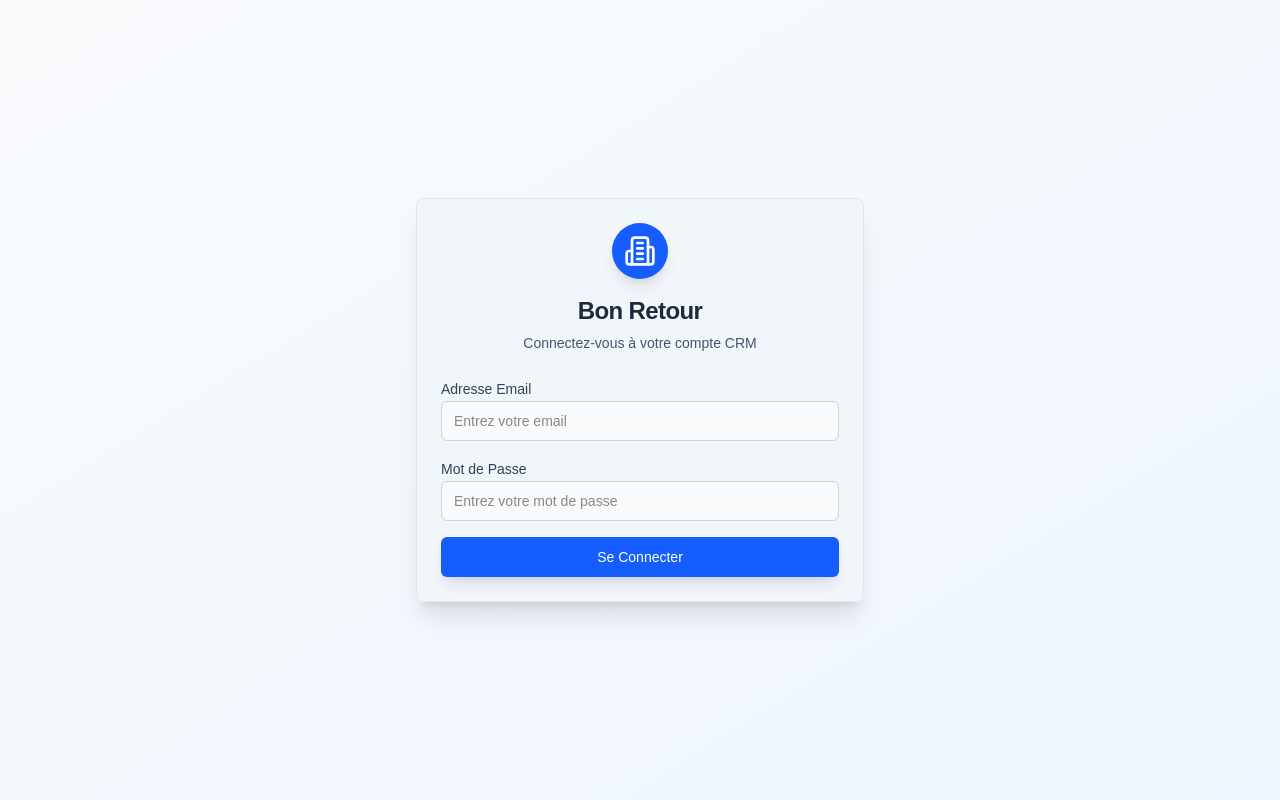
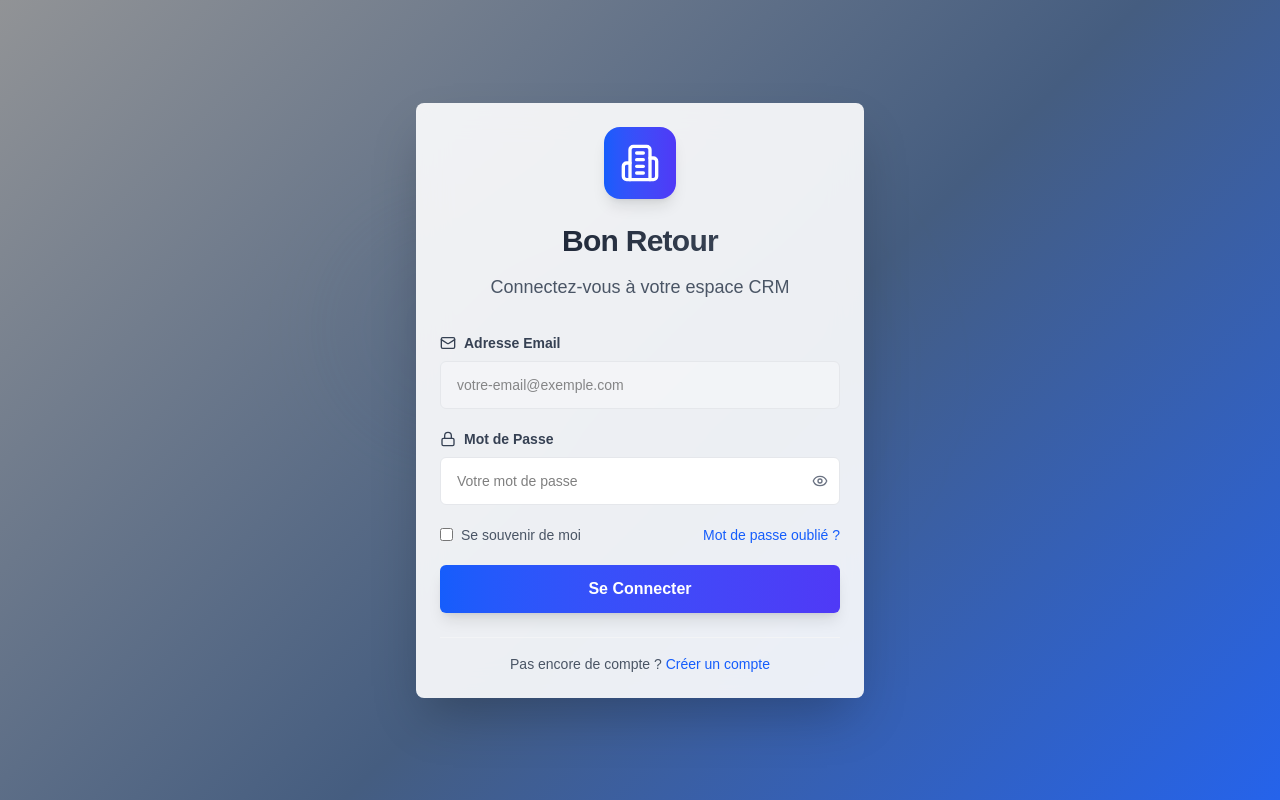
Before and after one commit to DhiaGhouma/miniCRM, a Next.js app: page /login in a window 1280 px wide. Built offline with nearby package versions, Linux system fonts and the light colour scheme.

Commit message:
design modifications

```diff
--- a/src/app/login/page.tsx
+++ b/src/app/login/page.tsx
@@ -5,71 +5,238 @@ import { useRouter } from 'next/navigation';
 import { Button } from '@/components/ui/button';
 import { Input } from '@/components/ui/input';
 import { Label } from '@/components/ui/label';
-import { Card, CardContent, CardDescription, CardHeader, CardTitle } from '@/components/ui/card'
-import { Building2 } from 'lucide-react';
+import { Card, CardContent, CardDescription, CardHeader, CardTitle } from '@/components/ui/card';
+import { Building2, Eye, EyeOff, Lock, Mail, Loader2, CheckCircle2, AlertCircle } from 'lucide-react';
 
 export default function LoginPage() {
   const [email, setEmail] = useState('');
   const [password, setPassword] = useState('');
+  const [showPassword, setShowPassword] = useState(false);
+  const [isLoading, setIsLoading] = useState(false);
+  const [rememberMe, setRememberMe] = useState(false);
+  const [errors, setErrors] = useState({ email: '', password: '', general: '' });
+  const [showSuccess, setShowSuccess] = useState(false);
   const router = useRouter();
 
-  const handleSubmit = (e: React.FormEvent) => {
+  const validateForm = () => {
+    const newErrors = { email: '', password: '', general: '' };
+    let isValid = true;
+
+    if (!email) {
+      newErrors.email = "L'adresse email est requise";
+      isValid = false;
+    } else if (!/^[A-Z0-9._%+-]+@[A-Z0-9.-]+\.[A-Z]{2,}$/i.test(email)) {
+      newErrors.email = "Format d'email invalide";
+      isValid = false;
+    }
+
+    if (!password) {
+      newErrors.password = 'Le mot de passe est requis';
+      isValid = false;
+    } else if (password.length < 6) {
+      newErrors.password = 'Le mot de passe doit contenir au moins 6 caractères';
+      isValid = false;
+    }
+
+    setErrors(newErrors);
+    return isValid;
+  };
+
+  const handleSubmit = async (e: React.FormEvent) => {
     e.preventDefault();
+
+    if (!validateForm()) return;
+
+    setIsLoading(true);
+    setErrors({ email: '', password: '', general: '' });
+
+    try {
+      // Mock async login
+      await new Promise((resolve) => setTimeout(resolve, 1000));
+      setShowSuccess(true);
+
+      setTimeout(() => {
         router.push('/dashboard');
+      }, 500);
+    } catch (error) {
+      setErrors((prev) => ({
+        ...prev,
+        general: error instanceof Error ? error.message : 'Erreur de connexion',
+      }));
+    } finally {
+      setIsLoading(false);
+    }
+  };
+
+  const togglePasswordVisibility = () => {
+    setShowPassword(!showPassword);
   };
 
   return (
-    <div className="min-h-screen bg-gradient-to-br from-slate-50 to-blue-50 flex items-center justify-center p-4">
-      <Card className="w-full max-w-md shadow-xl bg-slate-100/80 backdrop-blur-sm border-slate-200">
-        <CardHeader className="text-center">
-          <div className="flex items-center justify-center mb-4">
-            <div className="bg-blue-600 p-3 rounded-full shadow-lg">
-              <Building2 className="h-8 w-8 text-white" />
+    <div
+  className="min-h-screen flex items-center justify-center p-4 relative overflow-hidden"
+  style={{
+    background: 'linear-gradient(135deg,rgb(145, 147, 150) 0%,rgb(69, 93, 128) 55%, #2563eb 100%)',
+  }}
+>
+
+      {/* Animated background elements (optional) */}
+      <div className="absolute inset-0 overflow-hidden">
+        <div className="absolute -top-1/2 -right-1/2 w-96 h-96 bg-gradient-to-br from-blue-400/20 to-slate-400/20 rounded-full mix-blend-multiply filter blur-3xl opacity-50 animate-pulse"></div>
+        <div className="absolute -bottom-1/2 -left-1/2 w-96 h-96 bg-gradient-to-tr from-gray-400/20 to-blue-500/20 rounded-full mix-blend-multiply filter blur-3xl opacity-50 animate-pulse animation-delay-2000"></div>
+        <div className="absolute top-1/4 left-1/4 w-64 h-64 bg-gradient-to-r from-slate-300/15 to-blue-400/15 rounded-full mix-blend-multiply filter blur-2xl opacity-40 animate-pulse animation-delay-4000"></div>
+        <div className="absolute bottom-1/3 right-1/3 w-80 h-80 bg-gradient-to-l from-gray-300/10 to-blue-300/10 rounded-full mix-blend-multiply filter blur-3xl opacity-30 animate-pulse animation-delay-6000"></div>
+      </div>
+
+      <Card className="w-full max-w-md shadow-2xl bg-white/90 backdrop-blur-lg border-0 relative z-10 animate-in fade-in-0 slide-in-from-bottom-4 duration-700">
+        <CardHeader className="text-center pb-8">
+          <div className="flex items-center justify-center mb-6">
+            <div className="bg-gradient-to-r from-blue-600 to-indigo-600 p-4 rounded-2xl shadow-lg transform transition-transform hover:scale-105">
+              <Building2 className="h-10 w-10 text-white" />
             </div>
           </div>
-          <CardTitle className="text-2xl font-bold text-slate-800">Bon Retour</CardTitle>
-          <CardDescription className="text-slate-600">
-            Connectez-vous à votre compte CRM
+          <CardTitle className="text-3xl font-bold bg-gradient-to-r from-gray-900 to-gray-600 bg-clip-text text-transparent">
+            Bon Retour
+          </CardTitle>
+          <CardDescription className="text-gray-600 text-lg mt-2">
+            Connectez-vous à votre espace CRM
           </CardDescription>
         </CardHeader>
-        <CardContent>
-          <form onSubmit={handleSubmit} className="space-y-4">
+
+        {/* This is the important part: put form here with onSubmit */}
+        <form onSubmit={handleSubmit}>
+          <CardContent className="space-y-6">
+            {errors.general && (
+              <div className="flex items-center gap-2 p-3 bg-red-50 border border-red-200 rounded-lg text-red-700 animate-in fade-in-0 slide-in-from-top-1">
+                <AlertCircle className="h-4 w-4 flex-shrink-0" />
+                <span className="text-sm">{errors.general}</span>
+              </div>
+            )}
+
+            {showSuccess && (
+              <div className="flex items-center gap-2 p-3 bg-green-50 border border-green-200 rounded-lg text-green-700 animate-in fade-in-0 slide-in-from-top-1">
+                <CheckCircle2 className="h-4 w-4 flex-shrink-0" />
+                <span className="text-sm">Connexion réussie ! Redirection...</span>
+              </div>
+            )}
+
+            <div className="space-y-5">
               <div className="space-y-2">
-              <Label htmlFor="email" className="text-sm font-medium text-slate-700">
+                <Label htmlFor="email" className="text-sm font-semibold text-gray-700 flex items-center gap-2">
+                  <Mail className="h-4 w-4" />
                   Adresse Email
                 </Label>
+                <div className="relative">
                   <Input
                     id="email"
                     type="email"
-                placeholder="Entrez votre email"
+                    placeholder="votre-email@exemple.com"
                     value={email}
-                onChange={(e) => setEmail(e.target.value)}
-                className="bg-slate-50 border-slate-300 focus:border-blue-500 focus:ring-blue-500"
-                required
+                    onChange={(e) => {
+                      setEmail(e.target.value);
+                      if (errors.email) setErrors((prev) => ({ ...prev, email: '' }));
+                    }}
+                    className={`bg-gray-50/50 border-gray-200 focus:border-blue-500 focus:ring-blue-500 pl-4 h-12 transition-all duration-200 ${
+                      errors.email ? 'border-red-300 focus:border-red-500 focus:ring-red-500' : ''
+                    }`}
+                    disabled={isLoading}
                   />
+                  {errors.email && (
+                    <p className="text-red-500 text-xs mt-1 flex items-center gap-1">
+                      <AlertCircle className="h-3 w-3" />
+                      {errors.email}
+                    </p>
+                  )}
                 </div>
+              </div>
+
               <div className="space-y-2">
-              <Label htmlFor="password" className="text-sm font-medium text-slate-700">
+                <Label htmlFor="password" className="text-sm font-semibold text-gray-700 flex items-center gap-2">
+                  <Lock className="h-4 w-4" />
                   Mot de Passe
                 </Label>
+                <div className="relative">
                   <Input
                     id="password"
-                type="password"
-                placeholder="Entrez votre mot de passe"
+                    type={showPassword ? 'text' : 'password'}
+                    placeholder="Votre mot de passe"
                     value={password}
-                onChange={(e) => setPassword(e.target.value)}
-                className="bg-slate-50 border-slate-300 focus:border-blue-500 focus:ring-blue-500"
-                required
+                    onChange={(e) => {
+                      setPassword(e.target.value);
+                      if (errors.password) setErrors((prev) => ({ ...prev, password: '' }));
+                    }}
+                    className={`bg-white border-gray-200 focus:border-blue-500 focus:ring-blue-500 pl-4 pr-12 h-12 transition-all duration-200 text-black ${
+                      errors.password ? 'border-red-300 focus:border-red-500 focus:ring-red-500' : ''
+                    }`}
+                    disabled={isLoading}
                   />
+                  <button
+                    type="button"
+                    onClick={togglePasswordVisibility}
+                    className="absolute right-3 top-1/2 transform -translate-y-1/2 text-gray-500 hover:text-gray-700 transition-colors"
+                    disabled={isLoading}
+                    aria-label={showPassword ? 'Masquer le mot de passe' : 'Afficher le mot de passe'}
+                  >
+                    {showPassword ? <EyeOff className="h-4 w-4" /> : <Eye className="h-4 w-4" />}
+                  </button>
+                  {errors.password && (
+                    <p className="text-red-500 text-xs mt-1 flex items-center gap-1">
+                      <AlertCircle className="h-3 w-3" />
+                      {errors.password}
+                    </p>
+                  )}
                 </div>
+              </div>
+
+              <div className="flex items-center justify-between">
+                <div className="flex items-center space-x-2">
+                  <input
+                    id="remember"
+                    type="checkbox"
+                    checked={rememberMe}
+                    onChange={(e) => setRememberMe(e.target.checked)}
+                    className="rounded border-gray-300 text-blue-600 focus:ring-blue-500"
+                    disabled={isLoading}
+                  />
+                  <Label htmlFor="remember" className="text-sm text-gray-600 cursor-pointer">
+                    Se souvenir de moi
+                  </Label>
+                </div>
+                <button
+                  type="button"
+                  className="text-sm text-blue-600 hover:text-blue-800 font-medium transition-colors"
+                  disabled={isLoading}
+                >
+                  Mot de passe oublié ?
+                </button>
+              </div>
+
               <Button
                 type="submit"
-              className="w-full bg-blue-600 hover:bg-blue-700 text-white shadow-lg"
+                className="w-full bg-gradient-to-r from-blue-600 to-indigo-600 hover:from-blue-700 hover:to-indigo-700 text-white shadow-lg h-12 text-base font-semibold transition-all duration-200 transform hover:scale-[1.02] disabled:opacity-50 disabled:cursor-not-allowed disabled:transform-none"
+                disabled={isLoading}
               >
-              Se Connecter
+                {isLoading ? (
+                  <div className="flex items-center gap-2">
+                    <Loader2 className="h-4 w-4 animate-spin" />
+                    Connexion en cours...
+                  </div>
+                ) : (
+                  'Se Connecter'
+                )}
               </Button>
+            </div>
+
+            <div className="text-center pt-4 border-t border-gray-100">
+              <p className="text-sm text-gray-600">
+                Pas encore de compte ?{' '}
+                <button className="text-blue-600 hover:text-blue-800 font-medium transition-colors" type="button">
+                  Créer un compte
+                </button>
+              </p>
+            </div>
+          </CardContent>
         </form>
-        </CardContent>
       </Card>
     </div>
   );
```
Lines whose indentation alone changed are shown as unchanged.
